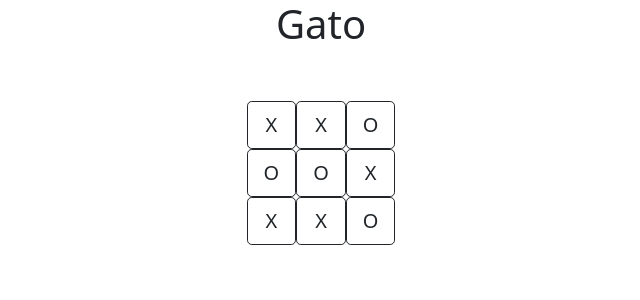
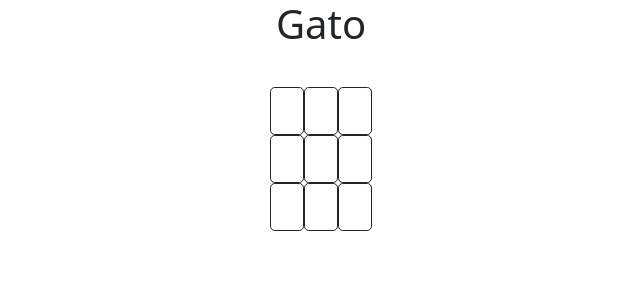
Before and after one commit to Fvasquez11/Taller2, a Vue app in the folder taller-2/: page / in a window 1280 px wide. Shown: the top 300 px of the page, without its empty margins (319-959 px from the left). Built offline with nearby package versions, Linux system fonts and the light colour scheme.

Commit message:
estructura basica del gato

```diff
--- a/taller-2/src/components/Gato.vue
+++ b/taller-2/src/components/Gato.vue
@@ -1,24 +1,62 @@
 <script>
+import { useGatoStore } from "@/stores/GatoStore"
+
 export default {
-  data() {},
+  data() {
+    return {
+
+    }
+  },
+  setup() {
+    const gatoStore = useGatoStore()
+    return{
+      gatoStore,
+    }
+  },
+  methods: {
+    changeState: function(x,y,id){
+      this.gatoStore.changeState(x,y)
+      this.gatoStore.disabled[id] = true
+    }
+  },
 };
 </script>
 
 <template>
   <main>
-    <div><h1>Gato</h1></div>
+    <div>
+      <h1>Gato</h1>
+    </div>
 
     <div>
       <div id="container">
-        <div class="d-grid"><b-button id="1" data-x="0" data-y="0" variant="outline-dark" size="lg">X</b-button></div>
-        <div class="d-grid"><b-button id="2" data-x="1" data-y="0" variant="outline-dark" size="lg">X</b-button></div>
-        <div class="d-grid"><b-button id="3" data-x="2" data-y="0" variant="outline-dark" size="lg">O</b-button></div>
-        <div class="d-grid"><b-button id="4" data-x="0" data-y="1" variant="outline-dark" size="lg">O</b-button></div>
-        <div class="d-grid"><b-button id="5" data-x="1" data-y="1" variant="outline-dark" size="lg">O</b-button></div>
-        <div class="d-grid"><b-button id="6" data-x="2" data-y="1" variant="outline-dark" size="lg">X</b-button></div>
-        <div class="d-grid"><b-button id="7" data-x="0" data-y="2" variant="outline-dark" size="lg">X</b-button></div>
-        <div class="d-grid"><b-button id="8" data-x="1" data-y="2" variant="outline-dark" size="lg">X</b-button></div>
-        <div class="d-grid"><b-button id="9" data-x="2" data-y="2" variant="outline-dark" size="lg">O</b-button></div>
+        <div class="d-grid">
+          <b-button @click="changeState(0,0,0)" :disabled="gatoStore.disabled[0]" variant="outline-dark" size="lg">{{gatoStore.matrixState[0][0]}}</b-button>
+        </div>
+        <div class="d-grid">
+          <b-button @click="changeState(0,1,1)" :disabled="gatoStore.disabled[1]" variant="outline-dark" size="lg">{{gatoStore.matrixState[0][1]}}</b-button>
+        </div>
+        <div class="d-grid">
+          <b-button @click="changeState(0,2,2)" :disabled="gatoStore.disabled[2]" variant="outline-dark" size="lg">{{gatoStore.matrixState[0][2]}}</b-button>
+        </div>
+        <div class="d-grid">
+          <b-button @click="changeState(1,0,3)" :disabled="gatoStore.disabled[3]" variant="outline-dark" size="lg">{{gatoStore.matrixState[1][0]}}</b-button>
+        </div>
+        <div class="d-grid">
+          <b-button @click="changeState(1,1,4)" :disabled="gatoStore.disabled[4]" variant="outline-dark" size="lg">{{gatoStore.matrixState[1][1]}}</b-button>
+        </div>
+        <div class="d-grid">
+          <b-button @click="changeState(1,2,5)" :disabled="gatoStore.disabled[5]" variant="outline-dark" size="lg">{{gatoStore.matrixState[1][2]}}</b-button>
+        </div>
+        <div class="d-grid">
+          <b-button @click="changeState(2,0,6)" :disabled="gatoStore.disabled[6]" variant="outline-dark" size="lg">{{gatoStore.matrixState[2][0]}}</b-button>
+        </div>
+        <div class="d-grid">
+          <b-button @click="changeState(2,1,7)" :disabled="gatoStore.disabled[7]" variant="outline-dark" size="lg">{{gatoStore.matrixState[2][1]}}</b-button>
+        </div>
+        <div class="d-grid">
+          <b-button @click="changeState(2,2,8)" :disabled="gatoStore.disabled[8]" variant="outline-dark" size="lg">{{gatoStore.matrixState[2][2]}}</b-button>
+        </div>
       </div>
     </div>
   </main>
@@ -27,20 +65,23 @@ export default {
 <style>
 main {
   display: flex;
-  flex-flow: column  wrap;
+  flex-flow: column wrap;
   justify-content: center;
   align-items: center;
 }
+
 #container {
   margin-top: 30%;
   justify-content: space-evenly;
   display: grid;
   grid-template-columns: auto auto auto;
 }
+
 .button {
   display: flex;
   flex-grow: 1;
 }
+
 b-button {
   border-bottom: cornflowerblue;
 }
--- a/taller-2/src/main.js
+++ b/taller-2/src/main.js
@@ -7,9 +7,8 @@ import BootstrapVue3 from 'bootstrap-vue-3'
 import 'bootstrap/dist/css/bootstrap.css'
 import 'bootstrap-vue-3/dist/bootstrap-vue-3.css'
 const app = createApp(App)
-
-app.use(createPinia())
 app.use(router)
 app.use(BootstrapVue3)
+app.use(createPinia())
 
 app.mount('#app')
--- a/taller-2/src/stores/GatoStore.js
+++ b/taller-2/src/stores/GatoStore.js
@@ -1,9 +1,8 @@
 import { defineStore } from 'pinia'
 
-export const useGatoStore = defineStore('Gato', {
+export const useGatoStore = defineStore('useGatoStore', {
   state: () => {
     return {
-      //true es circulo, false es equis
       currentFigure: "X",
       matrixState:
         [
@@ -12,13 +11,15 @@ export const useGatoStore = defineStore('Gato', {
           ["", "", ""],
           ["", "", ""]
         ],
+      disabled : [false,false,false,false,false,false,false,false,false]
     }
   },
 
+
   actions: {
     changeState(x,y){
-      this.matrixState[x][y] = currentFigure
-      currentFigure = "O"
+      this.matrixState[x][y] = this.currentFigure
+      this.currentFigure === "O" ? this.currentFigure = "X" : this.currentFigure = "O"
     },
   },
 })
```
Also changed, not shown: 1 other file (tests, documents, lock files or other folders).
